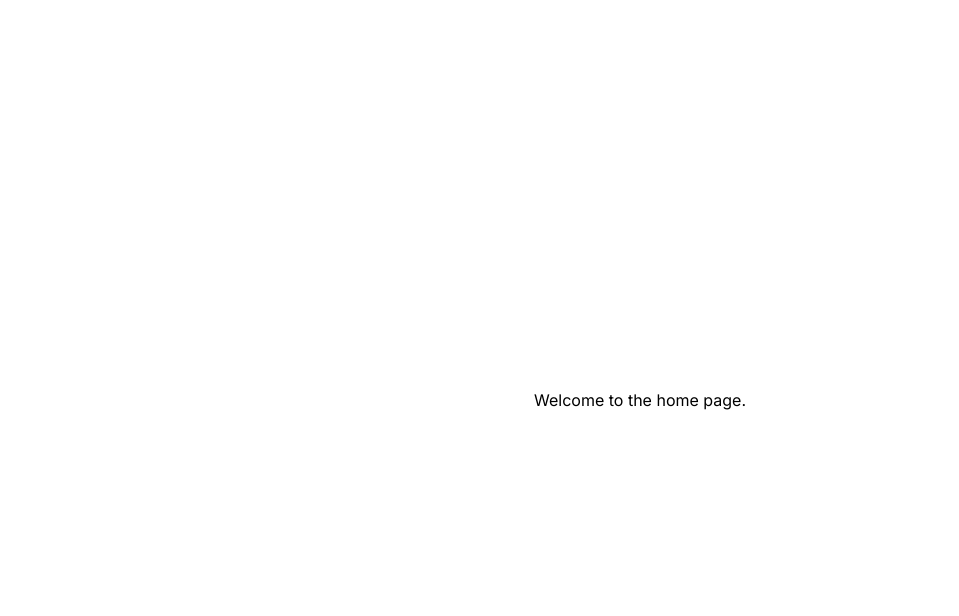
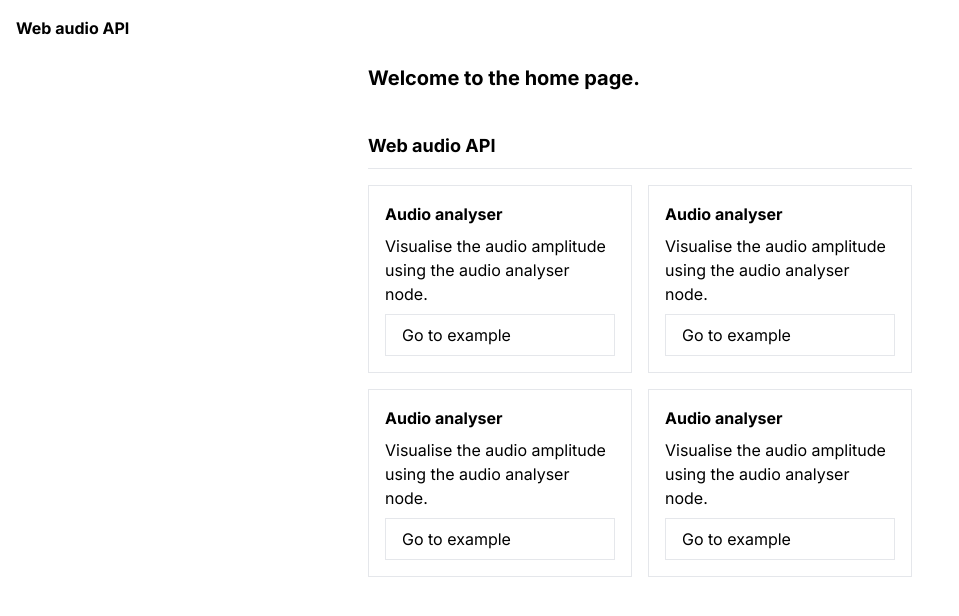
Before and after one commit to junotb/nextjs-agora-example, a Next.js app: page / in a window 1280 px wide. Shown: the top 616 px of the page, without its empty margins (0-959 px from the left). Built offline with nearby package versions, Linux system fonts and the light colour scheme.

Commit message:
edit service

```diff
--- a/app/audio/analyser/page.tsx
+++ /dev/null
@@ -1,108 +0,0 @@
-'use client';
-
-import clsx from "clsx";
-import { MouseEvent, useEffect, useRef, useState } from "react";
-
-export default function Page() {
-  const CANVAS_WIDTH = 512;
-  const CANVAS_HEIGHT = 256;
-  const [isStart, setIsStart] = useState(false);
-  const sourceNodeRef = useRef<AudioBufferSourceNode | null>(null);
-  const outputRef = useRef<HTMLOutputElement>(null);
-  const canvasRef = useRef<HTMLCanvasElement>(null);
-
-  const handleStart = async (event: MouseEvent<HTMLButtonElement>) => {
-    event.preventDefault();
-
-    setIsStart(true);
-
-    // A user interaction happened we can create the audioContext
-    const audioContext = new AudioContext();
-
-    // Load the audio the first time through, otherwise play it from the buffer
-    outputRef.current!.textContent = "Loading audio…";
-
-    const decodedBuffer = await fetch("/audios/viper.mp3")
-      .then((response) => response.arrayBuffer())
-      .then((downloadedBuffer) => audioContext.decodeAudioData(downloadedBuffer));
-
-    // Set up the AudioBufferSourceNode
-    sourceNodeRef.current = new AudioBufferSourceNode(audioContext, { buffer: decodedBuffer, loop: true });
-
-    // Set up the AnalyserNode and
-    const analyserNode = new AnalyserNode(audioContext, { fftSize: 2048 });
-    await audioContext.audioWorklet.addModule("/audios/processors/bypass-processor.js");
-    const bypassNode = new AudioWorkletNode(
-      audioContext,
-      "bypass-processor",
-    );
-
-    // Connect the nodes together
-    sourceNodeRef.current.connect(analyserNode);
-    sourceNodeRef.current.connect(audioContext.destination);
-    analyserNode.connect(bypassNode);
-    bypassNode.connect(audioContext.destination);
-
-    // Play the audio
-    outputRef.current!.textContent = "Audio playing…";
-    sourceNodeRef.current.start(0); // Play the sound now
-
-    requestAnimationFrame(() => {
-      const dataArray = new Uint8Array(analyserNode.frequencyBinCount);
-
-      // Get the time domain data for this sample
-      analyserNode.getByteTimeDomainData(dataArray);
-
-      // Get the canvas 2d context
-      const canvasContext = canvasRef.current!.getContext("2d")!;
-
-      // Clear the canvas
-      canvasContext.clearRect(0, 0, CANVAS_WIDTH, CANVAS_HEIGHT);
-
-      // Draw the amplitude inside the canvas
-      for (let i = 0; i < dataArray.length; i++) {
-        const value = dataArray[i] / 256;
-        const y = CANVAS_HEIGHT - (CANVAS_HEIGHT * value);
-        canvasContext.fillStyle = "black";
-        canvasContext.fillRect(i, y, 1, 1);
-      }
-    });
-  }
-
-  const handleStop = (event: MouseEvent<HTMLButtonElement>) => {
-    event.preventDefault();
-
-    setIsStart(false);
-
-    // Set up the event handler to stop playing the audio
-    sourceNodeRef.current!.stop(0);
-    outputRef.current!.textContent = "Audio stopped.";
-  }
-
-  return (
-		<div className="flex flex-col justify-center items-center h-full gap-2">
-      <h1 className="font-bold">Web Audio API examples: audio analyser</h1>
-      <canvas
-        ref={canvasRef}
-        width={CANVAS_WIDTH}
-        height={CANVAS_HEIGHT}
-        className="border"
-      ></canvas>
-      <div className="flex gap-2">
-        <button
-          type="button"
-          onClick={handleStart}
-          disabled={isStart}
-          className={clsx("border px-4 py-2", { "bg-neutral-500" : isStart })}
-        >Start</button>
-        <button
-          type="button"
-          onClick={handleStop}
-          disabled={!isStart}
-          className={clsx("border px-4 py-2", { "bg-neutral-500" : !isStart })}
-        >Stop</button>
-      </div>
-      <output ref={outputRef}></output>
-    </div>
-  );
-}
--- a/app/page.tsx
+++ b/app/page.tsx
@@ -1,7 +1,42 @@
+'use client';
+
+import Header from "@/components/Header";
+import Link from "next/link";
+
 export default function Home() {
   return (
 		<div className="flex flex-col justify-center items-center h-full gap-2">
-      <p className="text-center">Welcome to the home page.</p>
+      <Header />
+      <div className="mt-12 w-full max-w-xl h-full">
+        <section className="flex flex-col gap-4 p-4">
+          <h1 className="text-xl font-bold">Welcome to the home page.</h1>
+        </section>
+        <section className="flex flex-col gap-4 p-4">
+          <h2 className="border-b py-2 text-lg font-bold">Web audio API</h2>
+          <div className="grid grid-cols-2 gap-4">
+            <article className="flex flex-col gap-2 border p-4">
+              <h3 className="text-base font-bold">Audio analyser</h3>
+              <p>Visualise the audio amplitude using the audio analyser node.</p>
+              <Link href="/webaudio/analyser" className="border px-4 py-2">Go to example</Link>
+            </article>
+            <article className="flex flex-col gap-2 border p-4">
+              <h3 className="text-base font-bold">Audio analyser</h3>
+              <p>Visualise the audio amplitude using the audio analyser node.</p>
+              <Link href="/webaudio/analyser" className="border px-4 py-2">Go to example</Link>
+            </article>
+            <article className="flex flex-col gap-2 border p-4">
+              <h3 className="text-base font-bold">Audio analyser</h3>
+              <p>Visualise the audio amplitude using the audio analyser node.</p>
+              <Link href="/webaudio/analyser" className="border px-4 py-2">Go to example</Link>
+            </article>
+            <article className="flex flex-col gap-2 border p-4">
+              <h3 className="text-base font-bold">Audio analyser</h3>
+              <p>Visualise the audio amplitude using the audio analyser node.</p>
+              <Link href="/webaudio/analyser" className="border px-4 py-2">Go to example</Link>
+            </article>
+          </div>
+        </section>
+      </div>
     </div>
   );
 }
--- /dev/null
+++ b/app/webaudio/analyser/page.tsx
@@ -0,0 +1,110 @@
+'use client';
+
+import clsx from "clsx";
+import { useRef, useState } from "react";
+
+export default function Page() {
+  const CANVAS_WIDTH = 512, CANVAS_HEIGHT = 256;
+  const [isStart, setIsStart] = useState(false);
+  const [reqAnimeId, setReqAnimeId] = useState(0);
+  const sourceNodeRef = useRef<AudioBufferSourceNode | null>(null);
+  const outputRef = useRef<HTMLOutputElement>(null);
+  const canvasRef = useRef<HTMLCanvasElement>(null);
+
+  const handleStart = async () => {
+    setIsStart(true);
+    outputRef.current!.textContent = "Loading audio…";
+
+    // A user interaction happened we can create the audioContext
+    const audioContext = new AudioContext();
+
+    // Load the audio the first time through, otherwise play it from the buffer
+    const decodedBuffer = await fetch("/audios/viper.mp3")
+      .then((response) => response.arrayBuffer())
+      .then((downloadedBuffer) => audioContext.decodeAudioData(downloadedBuffer));
+
+    // Set up the AudioBufferSourceNode
+    sourceNodeRef.current = new AudioBufferSourceNode(audioContext, { buffer: decodedBuffer, loop: false });
+
+    // Set up the AnalyserNode
+    const analyserNode = new AnalyserNode(audioContext, { fftSize: 256 });
+    const dataArray = new Uint8Array(analyserNode.frequencyBinCount);
+
+    // Connect the nodes together
+    sourceNodeRef.current
+      .connect(analyserNode)
+      .connect(audioContext.destination);
+
+    // Play the audio
+    outputRef.current!.textContent = "Audio playing…";
+    sourceNodeRef.current.start(0); // Play the sound now
+
+    // Request Animation Frame
+    drawCanvas(analyserNode, dataArray);
+  }
+
+  const drawCanvas = (analyserNode: AnalyserNode, dataArray: Uint8Array) => {
+    setReqAnimeId(requestAnimationFrame(() => drawCanvas(analyserNode, dataArray)));
+
+    // Get the time domain data for this sample
+    analyserNode.getByteTimeDomainData(dataArray);
+
+    // Clear the canvas
+    const canvasContext = canvasRef.current!.getContext("2d")!;
+    canvasContext.clearRect(0, 0, CANVAS_WIDTH, CANVAS_HEIGHT);
+
+    // Draw the amplitude inside the canvas
+    for (let i = 0; i < dataArray.length; i++) {
+      const value = dataArray[i] / 256;
+      const x = i * 8;
+      const y = (CANVAS_HEIGHT) * (value - 0.5);
+      canvasContext.fillStyle = "black";
+      canvasContext.beginPath(); // Start a new path
+      canvasContext.moveTo(x, (CANVAS_HEIGHT / 2) + y); // Move the pen
+      canvasContext.lineTo(x, (CANVAS_HEIGHT / 2) - y); // Draw a line
+      canvasContext.stroke(); // Render the path
+    }
+  };
+
+  const handleStop = () => {
+    setIsStart(false);
+    outputRef.current!.textContent = "Audio stopped.";
+
+    // Set up the event handler to stop playing the audio
+    sourceNodeRef.current!.stop(0);
+
+    // Cancel Animation Frame
+    cancelAnimationFrame(reqAnimeId!);
+
+    // Clear the canvas
+    const canvasContext = canvasRef.current!.getContext("2d")!;
+    canvasContext.clearRect(0, 0, CANVAS_WIDTH, CANVAS_HEIGHT);
+  }
+
+  return (
+		<div className="flex flex-col justify-center items-center h-full gap-2">
+      <h1 className="font-bold">Web Audio API examples: audio analyser</h1>
+      <canvas
+        ref={canvasRef}
+        width={CANVAS_WIDTH}
+        height={CANVAS_HEIGHT}
+        className="border"
+      ></canvas>
+      <div className="flex gap-2">
+        <button
+          type="button"
+          onClick={handleStart}
+          disabled={isStart}
+          className={clsx("border px-4 py-2", { "bg-neutral-500" : isStart })}
+        >Start</button>
+        <button
+          type="button"
+          onClick={handleStop}
+          disabled={!isStart}
+          className={clsx("border px-4 py-2", { "bg-neutral-500" : !isStart })}
+        >Stop</button>
+      </div>
+      <output ref={outputRef}></output>
+    </div>
+  );
+}
--- /dev/null
+++ b/components/Header.tsx
@@ -0,0 +1,7 @@
+export default function Header() {
+  return (
+    <div className="absolute top-0 p-4 w-full h-12">
+      <h1 className="font-bold">Web audio API</h1>
+    </div>
+  );
+}
```
Also changed, not shown: app/webaudio/analyser/legacy/page.tsx (renamed from app/audio/analyser/legacy/page.tsx).
